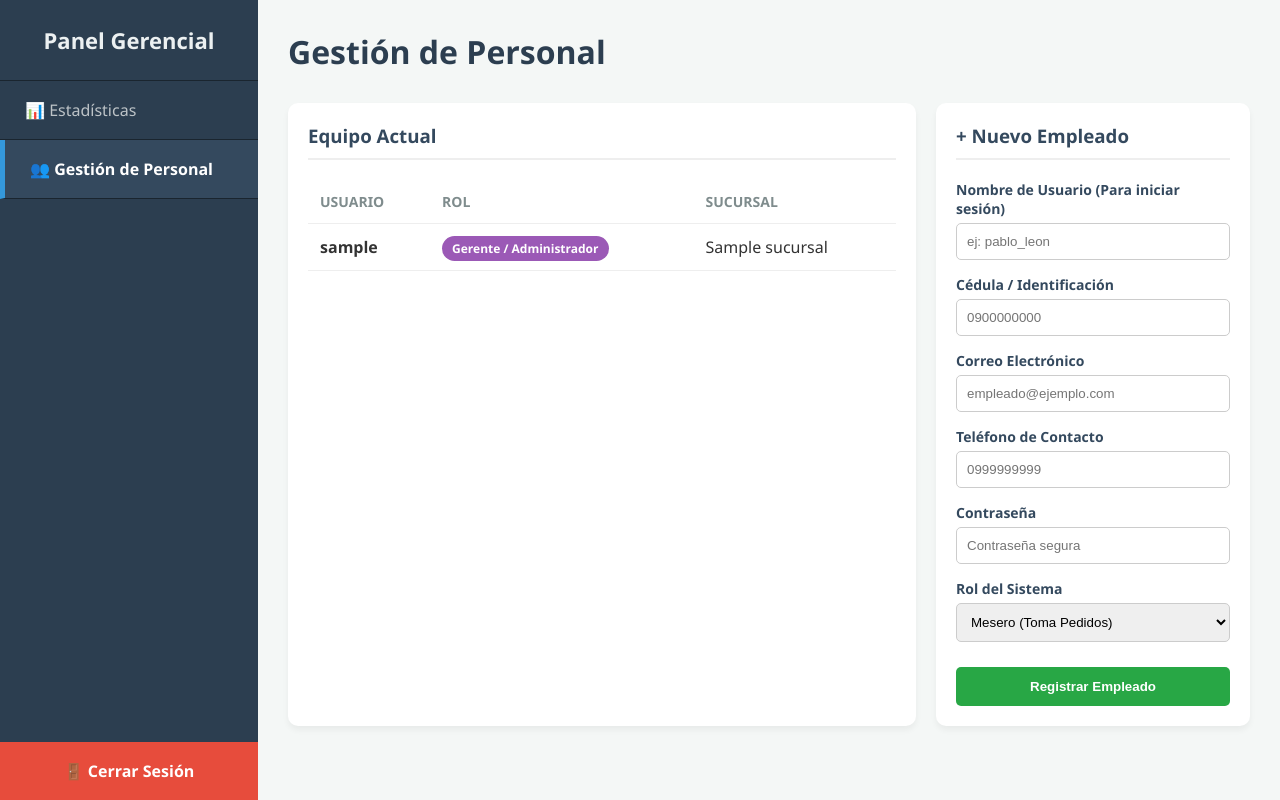
After one commit to jleonc32/saas-restaurante, a Django app: page /gerencia/empleados/1/ in a window 1280 px wide. The commit adds this page. Run offline with Django 5.2, Linux system fonts and the light colour scheme; a user stored in the database is signed in; tables that the repository leaves empty hold one stand-in row (values such as "Sample post").

Commit message:
Implementación de seguridad RBAC, gestión de RRHH y candados de acceso en vistas

```diff
--- a/backend/core/urls.py
+++ b/backend/core/urls.py
@@ -3,7 +3,7 @@ from django.urls import path
 from django.conf import settings
 from django.conf.urls.static import static
 from menu.views import menu_digital
-from operaciones.views import panel_mesas, tomar_pedido, procesar_pedido, ver_cuentas_mesa, detalle_cuenta, cobrar_pedido, imprimir_ticket, pantalla_cocina, actualizar_estado_pedido, entregar_pedido
+from operaciones.views import panel_mesas, tomar_pedido, procesar_pedido, ver_cuentas_mesa, detalle_cuenta, cobrar_pedido, imprimir_ticket, pantalla_cocina, actualizar_estado_pedido, entregar_pedido, dashboard_gerencia, login_empleado, logout_empleado, gestion_empleados
 urlpatterns = [
     path('admin/', admin.site.urls),
     # Esta es la URL mágica. Captura el UUID del QR y se lo pasa a la vista
@@ -22,6 +22,16 @@ urlpatterns = [
     path('cocina/<int:sucursal_id>/', pantalla_cocina, name='pantalla_cocina'),
     path('cocina/actualizar-estado/<int:pedido_id>/', actualizar_estado_pedido, name='actualizar_estado_pedido'),
     path('mesero/cuenta/<int:pedido_id>/entregar/', entregar_pedido, name='entregar_pedido'),
+    # RUTAS DE GERENCIA / ADMINISTRACIÓN
+    path('gerencia/dashboard/<int:sucursal_id>/', dashboard_gerencia, name='dashboard_gerencia'),
+    # RUTA PRINCIPAL (El Semáforo de Login)
+    path('', login_empleado, name='login'),
+    # RUTA PARA CERRAR SESIÓN
+    path('logout/', logout_empleado, name='logout'),
+
+    # RUTA DEL PANEL DE EMPLEADOS (Gerencia)
+    path('gerencia/dashboard/<int:sucursal_id>/', dashboard_gerencia, name='dashboard_gerencia'),
+    path('gerencia/empleados/<int:sucursal_id>/', gestion_empleados, name='gestion_empleados'),
 ]
 
 # Esto solo se usa en desarrollo local para poder ver las fotos y archivos 3D
--- /dev/null
+++ b/backend/operaciones/templates/operaciones/gestion_empleados.html
@@ -0,0 +1,141 @@
+<!DOCTYPE html>
+<html lang="es">
+<head>
+    <meta charset="UTF-8">
+    <title>Personal - {{ sucursal.nombre_sucursal }}</title>
+    <style>
+        /* Heredamos la estructura principal del dashboard */
+        body { margin: 0; padding: 0; display: flex; height: 100vh; background-color: #f4f7f6; font-family: 'Segoe UI', sans-serif; color: #333; }
+        .sidebar { width: 260px; background: #2c3e50; color: white; display: flex; flex-direction: column; }
+        .sidebar-header { padding: 25px 20px; font-size: 22px; font-weight: bold; border-bottom: 1px solid #1a252f; text-align: center; color: #ecf0f1; }
+        .nav-links { list-style: none; padding: 0; margin: 0; flex-grow: 1; }
+        .nav-links li a { display: block; padding: 18px 25px; color: #bdc3c7; text-decoration: none; border-bottom: 1px solid #1a252f; transition: 0.3s; font-size: 16px; }
+        .nav-links li a:hover { background: #34495e; color: white; border-left: 5px solid #3498db; }
+        .nav-links li a.active { background: #34495e; color: white; border-left: 5px solid #3498db; font-weight: bold; }
+        .btn-logout { background: #e74c3c; color: white; padding: 18px; text-align: center; text-decoration: none; font-weight: bold; display: block; }
+        .main-content { flex-grow: 1; padding: 30px; overflow-y: auto; }
+
+        /* Estilos específicos para esta vista */
+        .content-grid { display: grid; grid-template-columns: 2fr 1fr; gap: 20px; }
+        .panel { background: white; padding: 20px; border-radius: 10px; box-shadow: 0 4px 6px rgba(0,0,0,0.05); }
+        .panel h3 { margin-top: 0; color: #34495e; border-bottom: 2px solid #eee; padding-bottom: 10px; margin-bottom: 20px; }
+
+        /* Tabla de empleados */
+        table { width: 100%; border-collapse: collapse; }
+        th, td { text-align: left; padding: 12px; border-bottom: 1px solid #eee; }
+        th { color: #7f8c8d; font-size: 14px; text-transform: uppercase; }
+        .badge-rol { padding: 4px 10px; border-radius: 15px; font-size: 12px; font-weight: bold; color: white; }
+        .bg-gerente { background-color: #9b59b6; }
+        .bg-chef { background-color: #e67e22; }
+        .bg-mesero { background-color: #2ecc71; }
+
+        /* Formulario */
+        .form-group { margin-bottom: 15px; }
+        .form-group label { display: block; margin-bottom: 5px; font-size: 14px; font-weight: bold; color: #34495e; }
+        .form-group input, .form-group select { width: 100%; padding: 10px; border: 1px solid #ccc; border-radius: 5px; box-sizing: border-box; }
+        .btn-submit { background: #28a745; color: white; padding: 12px; border: none; width: 100%; border-radius: 5px; font-weight: bold; cursor: pointer; margin-top: 10px; }
+
+        .alerta { padding: 10px; border-radius: 5px; margin-bottom: 15px; font-size: 14px; }
+        .alerta-error { background: #fadbd8; color: #c0392b; }
+        .alerta-exito { background: #d4efdf; color: #27ae60; }
+    </style>
+</head>
+<body>
+
+    <!-- BARRA LATERAL -->
+    <aside class="sidebar">
+        <div class="sidebar-header">Panel Gerencial</div>
+        <ul class="nav-links">
+            <li><a href="{% url 'dashboard_gerencia' sucursal.id %}">📊 Estadísticas</a></li>
+            <li><a href="{% url 'gestion_empleados' sucursal.id %}" class="active">👥 Gestión de Personal</a></li>
+        </ul>
+        <a href="{% url 'logout' %}" class="btn-logout">🚪 Cerrar Sesión</a>
+    </aside>
+
+    <!-- CONTENIDO PRINCIPAL -->
+    <main class="main-content">
+        <h1 style="color: #2c3e50; margin-top: 0; margin-bottom: 30px;">Gestión de Personal</h1>
+
+        <div class="content-grid">
+            <!-- Lista de Empleados -->
+            <div class="panel">
+                <h3>Equipo Actual</h3>
+                <table>
+                    <thead>
+                        <tr>
+                            <th>Usuario</th>
+                            <th>Rol</th>
+                            <th>Sucursal</th>
+                        </tr>
+                    </thead>
+                    <tbody>
+                        {% for empleado in empleados %}
+                        <tr>
+                            <td><strong>{{ empleado.usuario.username }}</strong></td>
+                            <td>
+                                <span class="badge-rol
+                                    {% if empleado.rol == 'GERENTE' %}bg-gerente
+                                    {% elif empleado.rol == 'CHEF' %}bg-chef
+                                    {% else %}bg-mesero{% endif %}">
+                                    {{ empleado.get_rol_display }}
+                                </span>
+                            </td>
+                            <td>{{ empleado.sucursal.nombre_sucursal }}</td>
+                        </tr>
+                        {% endfor %}
+                    </tbody>
+                </table>
+            </div>
+
+            <!-- Formulario para crear -->
+            <div class="panel">
+                <h3>+ Nuevo Empleado</h3>
+
+                {% if error %}<div class="alerta alerta-error">{{ error }}</div>{% endif %}
+                {% if exito %}<div class="alerta alerta-exito">{{ exito }}</div>{% endif %}
+
+                <form method="POST">
+                    {% csrf_token %}
+
+                    <div class="form-group">
+                        <label>Nombre de Usuario (Para iniciar sesión)</label>
+                        <input type="text" name="username" required placeholder="ej: pablo_leon">
+                    </div>
+
+                    <div class="form-group">
+                        <label>Cédula / Identificación</label>
+                        <input type="text" name="cedula" required placeholder="0900000000">
+                    </div>
+
+                    <div class="form-group">
+                        <label>Correo Electrónico</label>
+                        <input type="email" name="email" required placeholder="empleado@ejemplo.com">
+                    </div>
+
+                    <div class="form-group">
+                        <label>Teléfono de Contacto</label>
+                        <input type="text" name="telefono" required placeholder="0999999999">
+                    </div>
+
+                    <div class="form-group">
+                        <label>Contraseña</label>
+                        <input type="password" name="password" required placeholder="Contraseña segura">
+                    </div>
+
+                    <div class="form-group">
+                        <label>Rol del Sistema</label>
+                        <select name="rol" required>
+                            <option value="MESERO">Mesero (Toma Pedidos)</option>
+                            <option value="CHEF">Chef (Pantalla de Cocina)</option>
+                            <option value="GERENTE">Gerente (Acceso Total)</option>
+                        </select>
+                    </div>
+
+                    <button type="submit" class="btn-submit">Registrar Empleado</button>
+                </form>
+            </div>
+        </div>
+    </main>
+
+</body>
+</html>
--- a/backend/operaciones/templates/operaciones/pantalla_cocina.html
+++ b/backend/operaciones/templates/operaciones/pantalla_cocina.html
@@ -37,7 +37,10 @@
 
     <div class="header">
         <h1>👨‍🍳 KDS - {{ sucursal.nombre_sucursal }}</h1>
-        <span style="color: #888;">Actualización automática activada...</span>
+        <div style="display: flex; align-items: center; gap: 20px;">
+            <span style="color: #888;">Actualización automática...</span>
+            <a href="{% url 'logout' %}" style="background-color: #e74c3c; color: white; padding: 8px 15px; text-decoration: none; border-radius: 5px; font-weight: bold;">Cerrar Sesión</a>
+        </div>
     </div>
 
     <div class="grid-pedidos">
--- a/backend/operaciones/views.py
+++ b/backend/operaciones/views.py
@@ -1,5 +1,5 @@
 from django.shortcuts import render, get_object_or_404, redirect
-from .models import Mesa, DisponibilidadSucursal, Pedido, DetallePedido
+from .models import Mesa, DisponibilidadSucursal, Pedido, DetallePedido, PerfilEmpleado
 from gestion.models import Sucursal
 import json
 from django.http import JsonResponse, HttpResponse
@@ -7,8 +7,28 @@ from menu.models import Plato
 from django.db.models import Count, Q
 from django.template.loader import get_template
 from xhtml2pdf import pisa
+from django.db.models import Sum, Count
+from django.contrib.auth import login, authenticate, logout, get_user_model
+from django.contrib.auth.forms import AuthenticationForm
+from django.contrib.auth.decorators import login_required
+from django.core.exceptions import PermissionDenied
 
+# Esta función crea un decorador personalizado para verificar el rol
+def rol_requerido(*roles_permitidos):
+    def decorator(view_func):
+        def _wrapped_view(request, *args, **kwargs):
+            # Si no ha iniciado sesión o no tiene perfil, lo mandamos al login
+            if not request.user.is_authenticated or not hasattr(request.user, 'perfil'):
+                return redirect('login')
+            # Si su rol no está en la lista de permitidos, le bloqueamos el paso
+            if request.user.perfil.rol not in roles_permitidos:
+                raise PermissionDenied
+            return view_func(request, *args, **kwargs)
+        return _wrapped_view
+    return decorator
+User = get_user_model() # Trae tu modelo de usuario personalizado de forma segura
 
+@rol_requerido('MESERO', 'GERENTE')
 def panel_mesas(request, sucursal_id):
     # 1. Buscamos la sucursal específica
     sucursal = get_object_or_404(Sucursal, id=sucursal_id)
@@ -29,6 +49,7 @@ def panel_mesas(request, sucursal_id):
 
     return render(request, 'operaciones/panel_mesas.html', context)
 
+@rol_requerido('MESERO', 'GERENTE')
 def tomar_pedido(request, mesa_id):
 
     mesa = get_object_or_404(Mesa, id=mesa_id)
@@ -46,6 +67,7 @@ def tomar_pedido(request, mesa_id):
 
     return render(request, 'operaciones/tomar_pedido.html', context)
 
+@rol_requerido('MESERO', 'GERENTE')
 def procesar_pedido(request):
     if request.method == 'POST':
         try:
@@ -86,6 +108,7 @@ def procesar_pedido(request):
 
     return JsonResponse({'status': 'error', 'mensaje': 'Método no permitido'})
 
+@rol_requerido('MESERO', 'GERENTE')
 def ver_cuentas_mesa(request, mesa_id):
     mesa = get_object_or_404(Mesa, id=mesa_id)
 
@@ -101,6 +124,7 @@ def ver_cuentas_mesa(request, mesa_id):
     }
     return render(request, 'operaciones/ver_cuentas_mesa.html', context)
 
+@rol_requerido('MESERO', 'GERENTE')
 def detalle_cuenta(request, pedido_id):
     # Buscamos el pedido específico
     pedido = get_object_or_404(Pedido, id=pedido_id)
@@ -115,6 +139,7 @@ def detalle_cuenta(request, pedido_id):
     }
     return render(request, 'operaciones/detalle_cuenta.html', context)
 
+@rol_requerido('MESERO', 'GERENTE')
 def cobrar_pedido(request, pedido_id):
     if request.method == 'POST':
         # 1. Buscamos el pedido
@@ -129,6 +154,7 @@ def cobrar_pedido(request, pedido_id):
 
     return JsonResponse({'status': 'error', 'mensaje': 'Método no permitido'})
 
+@rol_requerido('MESERO', 'GERENTE')
 def imprimir_ticket(request, pedido_id):
     pedido = get_object_or_404(Pedido, id=pedido_id)
     detalles = pedido.detalles.all()
@@ -155,6 +181,7 @@ def imprimir_ticket(request, pedido_id):
 
     return response
 
+@rol_requerido('CHEF', 'GERENTE')
 def pantalla_cocina(request, sucursal_id):
     sucursal = get_object_or_404(Sucursal, id=sucursal_id)
 
@@ -170,6 +197,7 @@ def pantalla_cocina(request, sucursal_id):
     }
     return render(request, 'operaciones/pantalla_cocina.html', context)
 
+@rol_requerido('CHEF', 'GERENTE')
 def actualizar_estado_pedido(request, pedido_id):
     if request.method == 'POST':
         try:
@@ -186,6 +214,7 @@ def actualizar_estado_pedido(request, pedido_id):
 
     return JsonResponse({'status': 'error', 'mensaje': 'Método no permitido'})
 
+@rol_requerido('MESERO', 'GERENTE')
 def entregar_pedido(request, pedido_id):
     if request.method == 'POST':
         pedido = get_object_or_404(Pedido, id=pedido_id)
@@ -197,3 +226,129 @@ def entregar_pedido(request, pedido_id):
         return redirect('ver_cuentas_mesa', mesa_id=pedido.mesa.id)
 
     return JsonResponse({'status': 'error', 'mensaje': 'Método no permitido'})
+
+@rol_requerido('GERENTE')
+def dashboard_gerencia(request, sucursal_id):
+    sucursal = get_object_or_404(Sucursal, id=sucursal_id)
+
+    pedidos_pagados = Pedido.objects.filter(
+        mesa__sucursal=sucursal,
+        estado='PAGADO'
+    )
+
+    ingresos_totales = pedidos_pagados.aggregate(total=Sum('total_estimado'))['total'] or 0
+    cantidad_ventas = pedidos_pagados.count()
+
+    # NUEVO: Calculamos el ticket promedio directamente en el servidor (Python)
+    ticket_promedio = (ingresos_totales / cantidad_ventas) if cantidad_ventas > 0 else 0
+
+    platos_top = DetallePedido.objects.filter(
+        pedido__in=pedidos_pagados
+    ).values(
+        'disponibilidad__plato__nombre'
+    ).annotate(
+        cantidad_vendida=Sum('cantidad')
+    ).order_by('-cantidad_vendida')[:5]
+
+    context = {
+        'sucursal': sucursal,
+        'ingresos_totales': ingresos_totales,
+        'cantidad_ventas': cantidad_ventas,
+        'ticket_promedio': ticket_promedio,  # Pasamos el valor ya calculado
+        'platos_top': platos_top,
+    }
+
+    return render(request, 'operaciones/dashboard.html', context)
+
+
+def login_empleado(request):
+    # Si el usuario ya inició sesión, no le mostramos el login de nuevo, lo redirigimos
+    if request.user.is_authenticated and hasattr(request.user, 'perfil'):
+        rol = request.user.perfil.rol
+        sucursal_id = request.user.perfil.sucursal.id
+        if rol == 'MESERO': return redirect('panel_mesas', sucursal_id=sucursal_id)
+        if rol == 'CHEF': return redirect('pantalla_cocina', sucursal_id=sucursal_id)
+        if rol == 'GERENTE': return redirect('dashboard_gerencia', sucursal_id=sucursal_id)
+
+    # Si apenas va a iniciar sesión
+    if request.method == 'POST':
+        form = AuthenticationForm(request, data=request.POST)
+        if form.is_valid():
+            usuario = form.get_user()
+            login(request, usuario)
+
+            # Verificamos qué rol tiene para mandarlo a su pantalla
+            if hasattr(usuario, 'perfil'):
+                rol = usuario.perfil.rol
+                sucursal_id = usuario.perfil.sucursal.id
+
+                if rol == 'MESERO':
+                    return redirect('panel_mesas', sucursal_id=sucursal_id)
+                elif rol == 'CHEF':
+                    return redirect('pantalla_cocina', sucursal_id=sucursal_id)
+                elif rol == 'GERENTE':
+                    return redirect('dashboard_gerencia', sucursal_id=sucursal_id)
+
+            # Si es un superusuario sin perfil, lo mandamos al panel de admin
+            return redirect('/admin/')
+    else:
+        form = AuthenticationForm()
+
+    return render(request, 'operaciones/login.html', {'form': form})
+
+def logout_empleado(request):
+    logout(request) # Cierra la sesión en Django
+    return redirect('login') # Lo devuelve al semáforo inicial
+
+
+@rol_requerido('GERENTE')
+def gestion_empleados(request, sucursal_id):
+    sucursal = get_object_or_404(Sucursal, id=sucursal_id)
+    error = None
+    exito = None
+
+    if request.method == 'POST':
+        # Capturamos todos los campos del nuevo formulario
+        username = request.POST.get('username')
+        password = request.POST.get('password')
+        rol = request.POST.get('rol')
+        email = request.POST.get('email')
+        cedula = request.POST.get('cedula')
+        telefono = request.POST.get('telefono')
+
+        # 1. Validamos que el usuario no exista
+        if User.objects.filter(username=username).exists():
+            error = "Ese nombre de usuario ya está en uso."
+        # 2. Validamos que el correo no esté repetido en la base de datos
+        elif User.objects.filter(email=email).exists():
+            error = "Ese correo electrónico ya está registrado."
+        else:
+            try:
+                # 3. Creamos el usuario con su correo real
+                nuevo_user = User.objects.create_user(
+                    username=username,
+                    email=email,
+                    password=password
+                )
+
+                # 4. Creamos el perfil guardando la cédula y el teléfono
+                PerfilEmpleado.objects.create(
+                    usuario=nuevo_user,
+                    rol=rol,
+                    sucursal=sucursal,
+                    cedula=cedula,
+                    telefono=telefono
+                )
+                exito = f"Empleado '{username}' agregado correctamente."
+            except Exception as e:
+                error = f"Error al guardar: {str(e)}"
+
+    empleados = PerfilEmpleado.objects.filter(sucursal=sucursal).order_by('rol')
+
+    context = {
+        'sucursal': sucursal,
+        'empleados': empleados,
+        'error': error,
+        'exito': exito
+    }
+    return render(request, 'operaciones/gestion_empleados.html', context)
```
Also changed, not shown: backend/menu/templates/menu/menu_digital.html (+14 -10 lines), backend/operaciones/admin.py (+9 -1 lines), backend/operaciones/models.py (+18 -0 lines), backend/operaciones/templates/operaciones/dashboard.html (added, +105 -0 lines), backend/operaciones/templates/operaciones/login.html (added, +57 -0 lines), backend/operaciones/templates/operaciones/panel_mesas.html (+6 -3 lines), backend/operaciones/migrations/0003_perfilempleado.py (added), backend/operaciones/migrations/0004_perfilempleado_cedula_perfilempleado_telefono.py (added).
